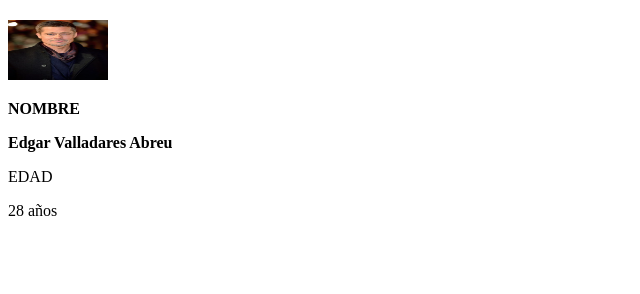
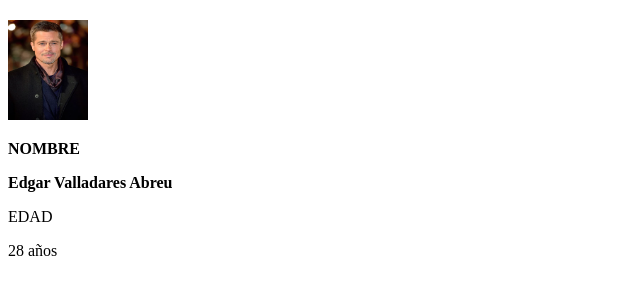
Before and after one commit to Edgar6938/cv, a plain HTML site: page index.html in a window 1280 px wide. Shown: the part 60-354 px from the top of the page, without its empty margins (0-640 px from the left). Drawn offline with Linux system fonts and the light colour scheme.

Commit message:
img definitiva

```diff
--- a/index.html
+++ b/index.html
@@ -6,11 +6,12 @@
   </head>
   <body>
     <h1><b>Curriculum Vitae</b> </h1>
-    <img src="/img/image.webp" height="60" width="100">
+    <img src="img/image.jpg" height="100" width="80">
     <p><b> NOMBRE</b> </p>
     <p><b>Edgar Valladares Abreu</b></p>
     <p> EDAD </p>
     <p> 28 años </p>
+    <a href=""></a>
 
 
 
```
Also changed, not shown: img/1.webp (added), img/image.jpg (added).
